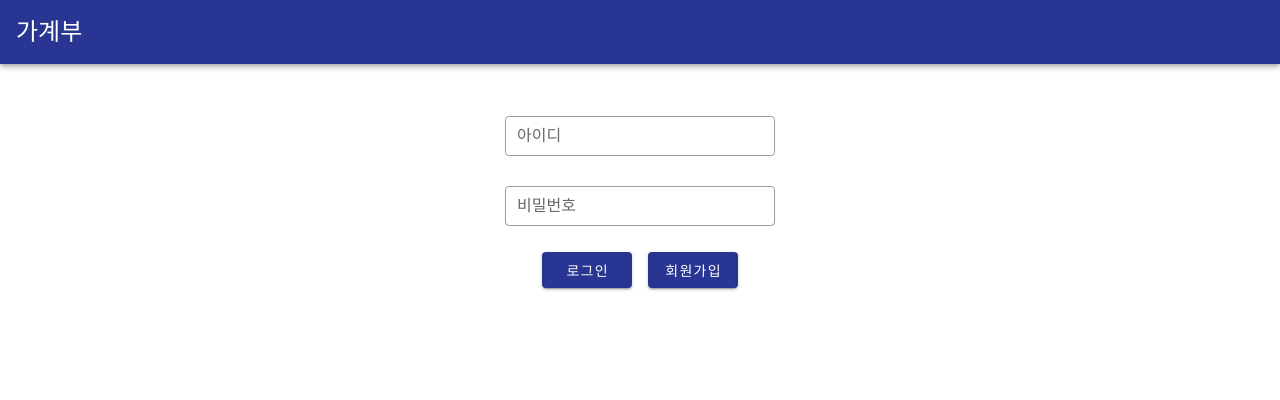
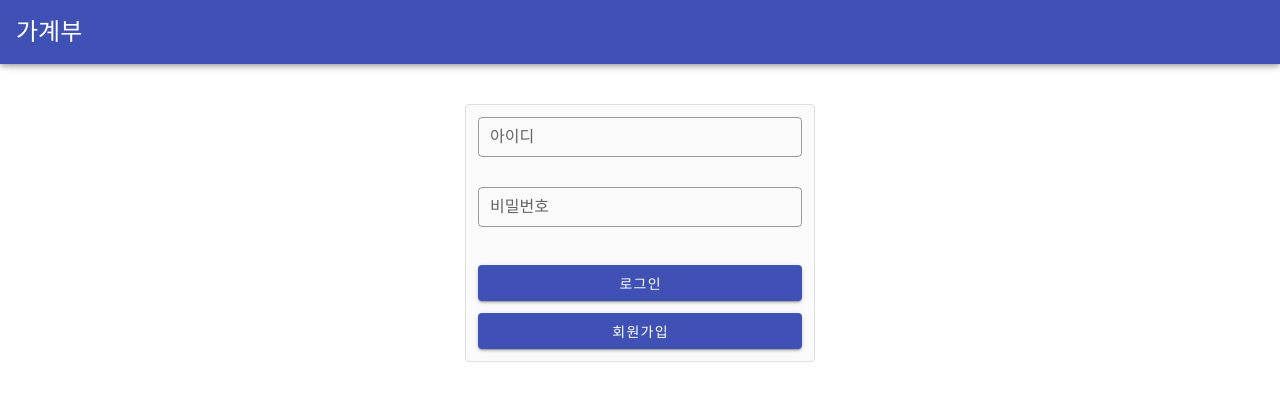
Before and after one commit to voiciphil/account-book, a Vue app in the folder frontend/: page / in a window 1280 px wide. Shown: the top 400 px of the page. Built offline with nearby package versions, Linux system fonts and the light colour scheme.

Commit message:
Redesign layout

```diff
--- a/frontend/src/App.vue
+++ b/frontend/src/App.vue
@@ -2,7 +2,7 @@
   <v-app>
     <v-app-bar
       app
-      color="indigo darken-3"
+      color="indigo"
       dark
     >
       <v-toolbar-title
--- a/frontend/src/components/home/Filters.vue
+++ b/frontend/src/components/home/Filters.vue
@@ -22,14 +22,14 @@
               outlined
               dense
               v-on="on"
-              color="indigo darken-3"
+              color="indigo"
             />
           </template>
           <v-date-picker
             v-model="month"
             v-on:input="filtrate"
             type="month"
-            color="indigo darken-3"
+            color="indigo"
             locale="ko-kr"
           />
         </v-menu>
@@ -43,7 +43,7 @@
             v-model="category"
             v-on:input="filtrate"
             label="카테고리"
-            color="indigo darken-3"
+            color="indigo"
             outlined
             dense
           />
--- a/frontend/src/components/home/List.vue
+++ b/frontend/src/components/home/List.vue
@@ -42,33 +42,35 @@
             <template v-slot:activator="{ on }">
               <v-toolbar-items>
                 <v-btn
-                  color="indigo darken-4"
+                  color="indigo"
+                  depressed
                   dark
                   v-on="on"
                 >내역 추가</v-btn>
               </v-toolbar-items>
             </template>
             <v-card
-              color="grey lighten-4"
+              color="grey lighten-5"
+              outlined
             >
               <v-row
-                class="mx-3"
+                class="dialog"
                 align="center"
               >
-                <v-col cols="6">
+                <v-col>
                   <v-date-picker
                     v-model="picker"
-                    color="indigo darken-3"
+                    color="indigo"
                   />
                 </v-col>
-                <v-col class="mr-2">
+                <v-col class="mr-3">
                   <v-row
                     class="mb-4"
                   >
                     <v-text-field
                       v-model="category"
                       v-on:keyup.enter="addTransaction"
-                      color="indigo darken-3"
+                      color="indigo"
                       outlined
                       label="카테고리"
                     />
@@ -79,7 +81,7 @@
                     <v-text-field
                       v-model="breakdown"
                       v-on:keyup.enter="addTransaction"
-                      color="indigo darken-3"
+                      color="indigo"
                       outlined
                       label="내역"
                     />
@@ -90,14 +92,14 @@
                     <v-switch
                       v-model="mode"
                       inset
-                      color="indigo darken-3"
+                      color="indigo"
                     />
                     <v-text-field
                       v-bind:label="mode ? '수입' : '지출'"
                       v-on:keyup.enter="addTransaction"
                       v-model="price"
                       type="number"
-                      color="indigo darken-3"
+                      color="indigo"
                       outlined
                     />
                   </v-row>
@@ -109,12 +111,12 @@
                       <v-btn
                         v-on:click="dialog = false"
                         class="mr-2"
-                        color="indigo darken-3"
+                        color="indigo"
                         text
                       >취소</v-btn>
                       <v-btn
                         v-on:click="addTransaction"
-                        color="indigo darken-3"
+                        color="indigo"
                         text
                       >확인</v-btn>
                     </v-card-actions>
@@ -128,26 +130,29 @@
             width="675"
           >
             <v-card
-              color="grey lighten-4"
+              color="grey lighten-5"
+              outlined
             >
               <v-row
-                class="mx-3"
+                class="dialog"
                 align="center"
               >
-                <v-col cols="6">
+                <v-col>
                   <v-date-picker
                     v-model="editedItem.date"
-                    color="indigo darken-3"
+                    color="indigo"
                   />
                 </v-col>
-                <v-col class="mr-2">
+                <v-col
+                  class="mr-3"
+                >
                   <v-row
                     class="mb-4"
                   >
                     <v-text-field
                       v-model="editedItem.category"
                       v-on:keyup.enter="editTransaction"
-                      color="indigo darken-3"
+                      color="indigo"
                       outlined
                       label="카테고리"
                     />
@@ -158,7 +163,7 @@
                     <v-text-field
                       v-model="editedItem.breakdown"
                       v-on:keyup.enter="editTransaction"
-                      color="indigo darken-3"
+                      color="indigo"
                       outlined
                       label="내역"
                     />
@@ -169,14 +174,14 @@
                     <v-switch
                       v-model="mode"
                       inset
-                      color="indigo darken-3"
+                      color="indigo"
                     />
                     <v-text-field
                       v-bind:label="mode ? '수입' : '지출'"
                       v-on:keyup.enter="editTransaction"
                       v-model="editedItem.price"
                       type="number"
-                      color="indigo darken-3"
+                      color="indigo"
                       outlined
                     />
                   </v-row>
@@ -188,12 +193,12 @@
                       <v-btn
                         v-on:click="editDialog = mode = false"
                         class="mr-2"
-                        color="indigo darken-3"
+                        color="indigo"
                         text
                       >취소</v-btn>
                       <v-btn
                         v-on:click="editTransaction"
-                        color="indigo darken-3"
+                        color="indigo"
                         text
                       >확인</v-btn>
                     </v-card-actions>
@@ -415,5 +420,8 @@ export default {
 </script>
 
 <style scoped>
-
+.dialog {
+  margin-right: 1px !important;
+  margin-left: 1px !important;
+}
 </style>
--- a/frontend/src/components/signin/SignIn.vue
+++ b/frontend/src/components/signin/SignIn.vue
@@ -1,16 +1,25 @@
 <template>
+  <v-row
+    class="mt-10"
+    justify="center"
+  >
+    <v-card
+      id="card"
+      width="350"
+      outlined
+      color="grey lighten-5"
+    >
       <v-container fluid>
         <v-row
-      class="mx-10 mt-7"
           justify="center"
         >
-      <v-col cols="3">
+          <v-col>
             <v-text-field
               v-model="id"
               v-bind:rules="[rules.idError, rules.required]"
               v-bind:error="errors.id"
               v-on:keyup.enter="login"
-          color="indigo darken-3"
+              color="indigo"
               label="아이디"
               outlined
               dense
@@ -18,16 +27,16 @@
           </v-col>
         </v-row>
         <v-row
-      class="mx-10 mt-n5"
+          class="mt-n5"
           justify="center"
         >
-      <v-col cols="3">
+          <v-col>
             <v-text-field
               v-model="pw"
               v-bind:rules="[rules.pwError, rules.required]"
               v-bind:error="errors.pw"
               v-on:keyup.enter="login"
-          color="indigo darken-3"
+              color="indigo"
               label="비밀번호"
               type="password"
               outlined
@@ -36,25 +45,36 @@
           </v-col>
         </v-row>
         <v-row
-      class="mx-10 mt-n2"
+          class="mt-n2"
           justify="center"
         >
+          <v-col>
             <v-btn
-        class="mr-2"
               v-on:click="login"
-        color="indigo darken-3"
+              color="indigo"
               dark
+              block
               width="90px"
             >로그인</v-btn>
+          </v-col>
+        </v-row>
+        <v-row
+          class="mt-n3"
+          justify="center"
+        >
+          <v-col>
             <v-btn
-        class="ml-2"
               v-on:click="signUp"
-        color="indigo darken-3"
+              color="indigo"
               dark
+              block
               width="90px"
             >회원가입</v-btn>
+          </v-col>
         </v-row>
       </v-container>
+    </v-card>
+  </v-row>
 </template>
 
 <script>
@@ -120,6 +140,8 @@ export default {
 };
 </script>
 
-<style>
-
+<style scoped>
+#card {
+  border-color: #e0e0e0 !important;
+}
 </style>
--- a/frontend/src/components/signup/SignUp.vue
+++ b/frontend/src/components/signup/SignUp.vue
@@ -1,16 +1,25 @@
 <template>
+  <v-row
+    class="mt-10"
+    justify="center"
+  >
+    <v-card
+      id="card"
+      width="350"
+      outlined
+      color="grey lighten-5"
+    >
       <v-container fluid>
         <v-row
-      class="mx-10 mt-7"
           justify="center"
         >
-      <v-col cols="3">
+          <v-col>
             <v-text-field
               v-model="id"
               v-on:keyup.enter="signUp"
               v-bind:rules="[rules.duplicated, rules.required]"
               v-bind:error="errors.id"
-          color="indigo darken-3"
+              color="indigo"
               label="아이디"
               outlined
               dense
@@ -20,16 +29,16 @@
           </v-col>
         </v-row>
         <v-row
-      class="mx-10 mt-n5"
+          class="mt-n5"
           justify="center"
         >
-      <v-col cols="3">
+          <v-col>
             <v-text-field
               v-model="pw"
               v-on:keyup.enter="signUp"
               v-bind:rules="[rules.required]"
               v-bind:error="errors.pw"
-          color="indigo darken-3"
+              color="indigo"
               label="비밀번호"
               type="password"
               outlined
@@ -40,16 +49,16 @@
           </v-col>
         </v-row>
         <v-row
-      class="mx-10 mt-n5"
+          class="mt-n5"
           justify="center"
         >
-      <v-col cols="3">
+          <v-col>
             <v-text-field
               v-model="repw"
               v-on:keyup.enter="signUp"
               v-bind:rules="[rules.required, rules.different]"
               v-bind:error="errors.repw"
-          color="indigo darken-3"
+              color="indigo"
               label="비밀번호 재입력"
               type="password"
               outlined
@@ -60,19 +69,22 @@
           </v-col>
         </v-row>
         <v-row
-      class="mx-10 mt-n2"
+          class="mt-n2"
           justify="center"
         >
+          <v-col>
             <v-btn
               v-on:click="signUp"
-        color="indigo darken-3"
+              color="indigo"
               dark
-        rounded
-        outlined
+              block
               width="90px"
             >회원가입</v-btn>
+          </v-col>
         </v-row>
       </v-container>
+    </v-card>
+  </v-row>
 </template>
 
 <script>
@@ -123,5 +135,7 @@ export default {
 </script>
 
 <style>
-
+#card {
+  border-color: #e0e0e0 !important;
+}
 </style>
```
Lines whose indentation alone changed are shown as unchanged.
